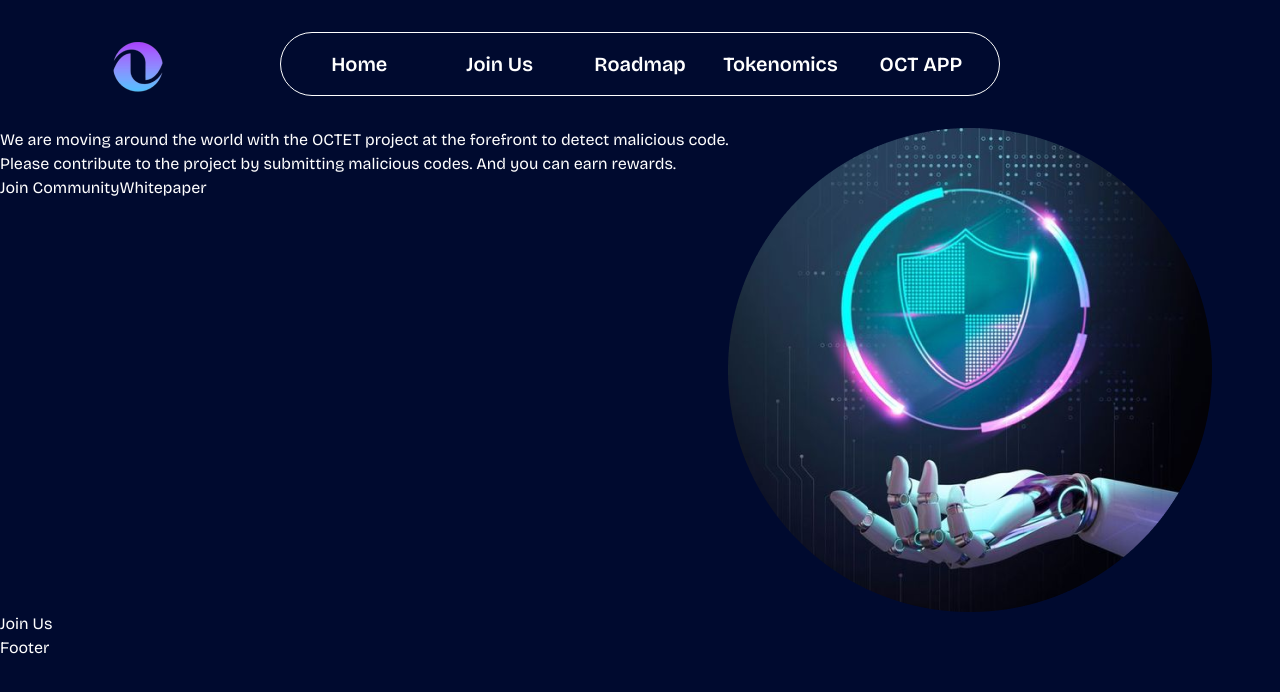
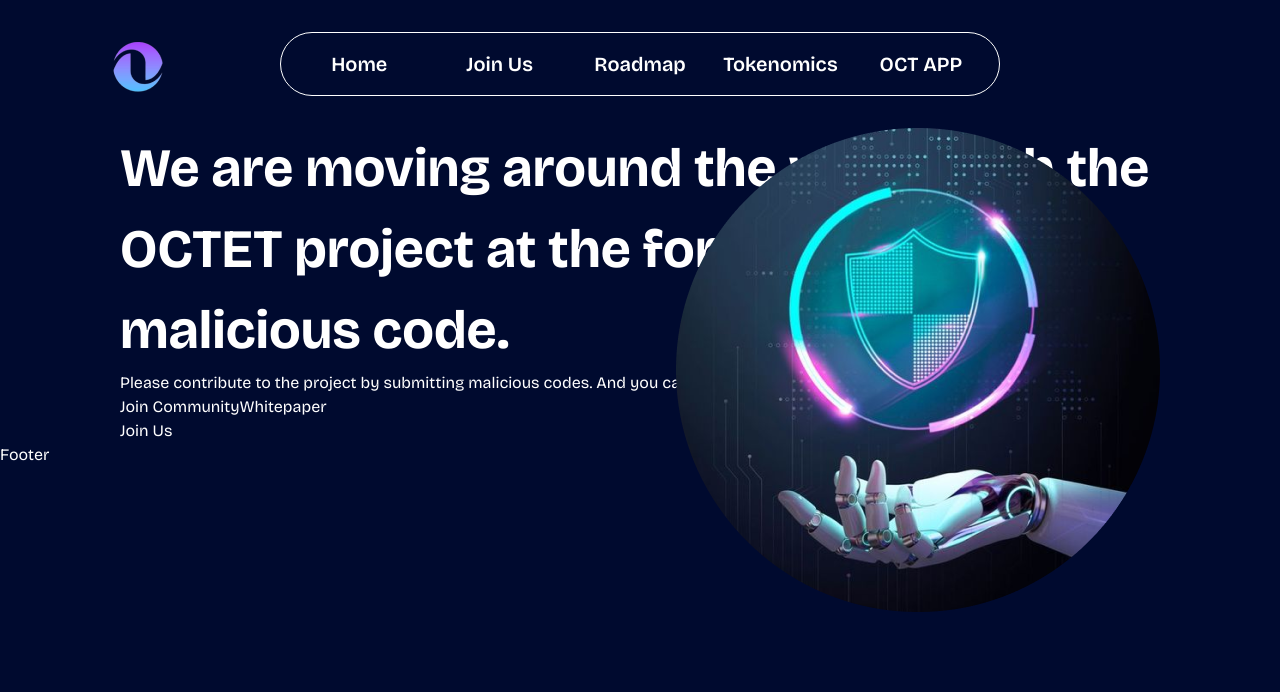
Before and after one commit to chochodev/Octet-app, a React (Create React App) app: page / in a window 1280 px wide. Shown: the top 692 px of the page. Built offline with nearby package versions, Linux system fonts and the light colour scheme.

Commit message:
starting on the hero section

```diff
--- a/src/views/home/index.jsx
+++ b/src/views/home/index.jsx
@@ -8,7 +8,7 @@ const Home = () => {
   return (
     <div className='relative'>
     <Navbar />
-    <div>
+    <div className='px-[1.25rem] sm:px-[2.5rem] md:px-[5rem] xl:px-[7.5rem]'>
       <Hero />
       <JoinUs />
     </div>
--- a/src/views/home/s1_hero/index.jsx
+++ b/src/views/home/s1_hero/index.jsx
@@ -5,14 +5,16 @@ const Hero = () => {
   return (
     <div className='relative flex w-full'>
       <div className="flex flex-col">
-        <h1>We are moving around the world with the OCTET project at the forefront to detect malicious code.</h1>
+        <div className="flex flex-col">
+          <h1 className='text-[3.375rem] font-bold'>We are moving around the world with the OCTET project at the forefront to detect malicious code.</h1>
         <p>Please contribute to the project by submitting malicious codes. And you can earn rewards.</p>
+        </div>
         <div className="flex">
           <Link to='joinus' className=''>Join Community</Link>
           <Link to='whitepaper' className=''>Whitepaper</Link>
         </div>
       </div>
-      <img src="./assets/images/hero-image-1.png" alt="HERO" className='' />
+      <img src="./assets/images/hero-image-1.png" alt="HERO" className='absolute z-[2] right-0 top-0 h-[30.25rem] w-[30.25rem] object-cover' />
     </div>
   )
 }
```
Also changed, not shown: tailwind.config.js (line endings or trailing spaces).
